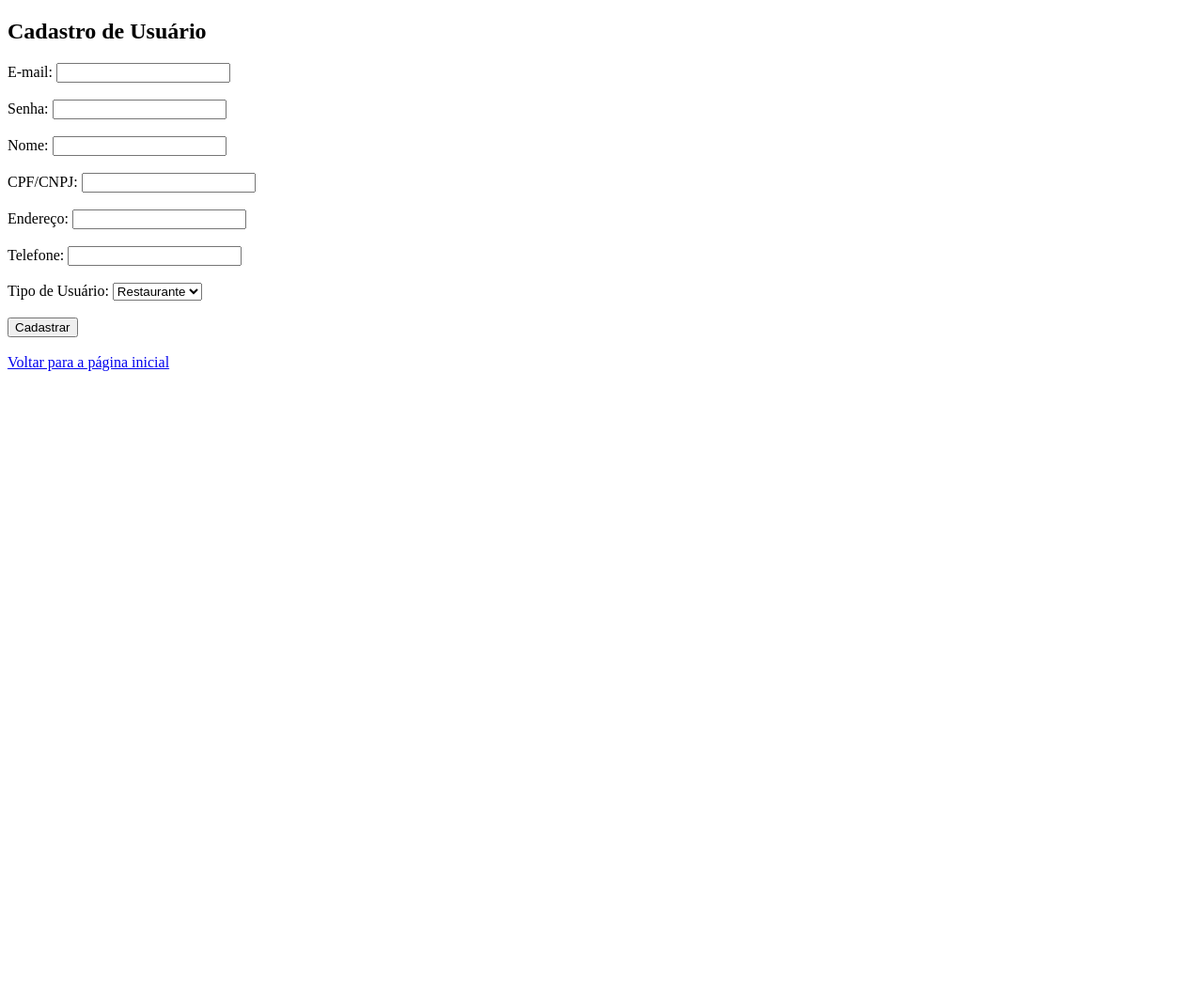
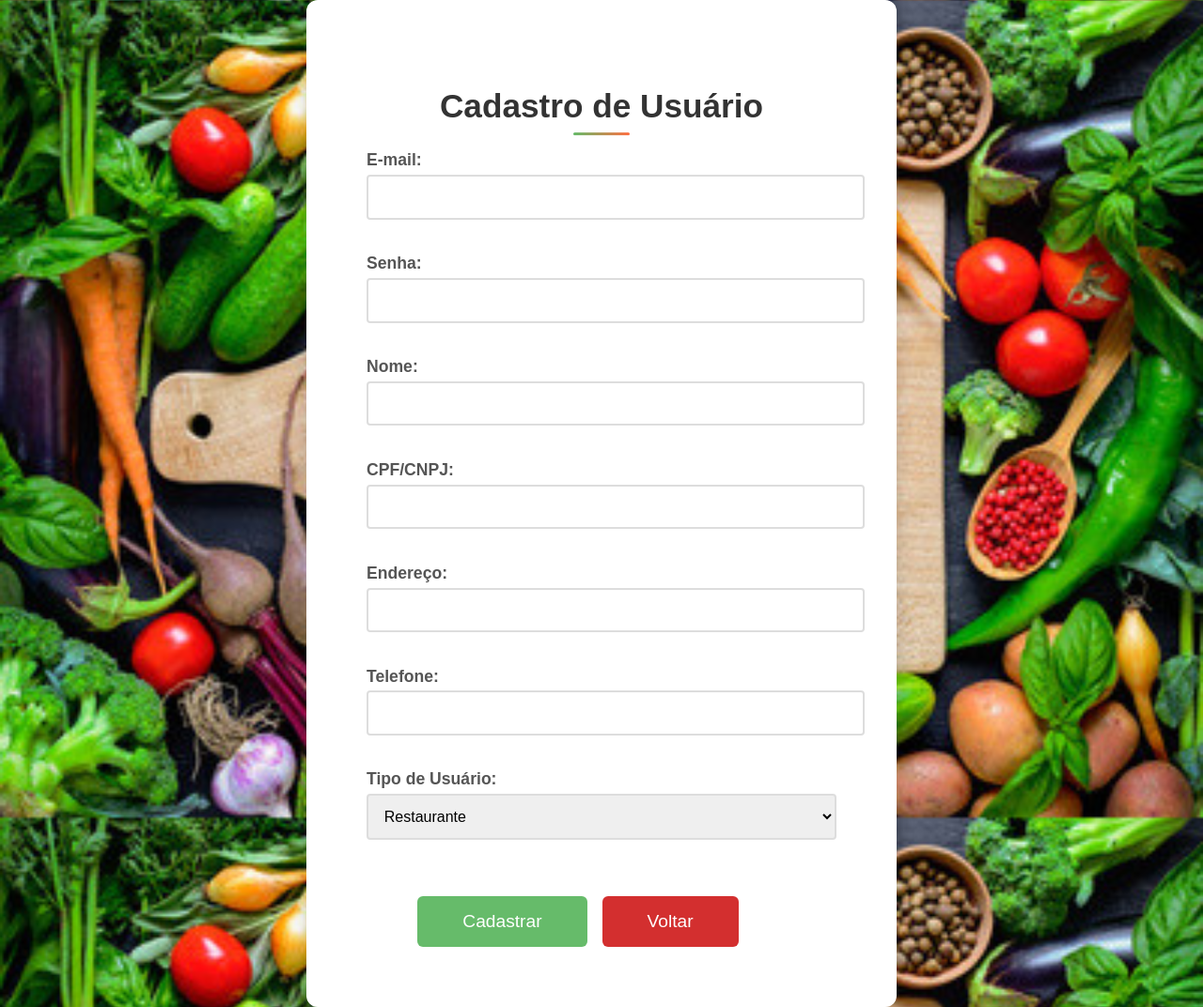
Before and after one commit to SenacProgSis/Projeto_Doa_Alimentos, a Flask app: page /cadastro in a window 1280 px wide. Shown: the whole page at 94% size. Before the commit the page ends 395 px from the top, so only its background shows below. Run offline with Flask 3, Linux system fonts and the light colour scheme; parts of the project's set-up code (start-up, migrations or seed data) failed here and were passed over; some libraries are stand-ins or nearby versions.

Commit message:
pág. de cadastro

```diff
--- /dev/null
+++ b/static/css/cadastro.css
@@ -0,0 +1,167 @@
+/* Estilo global */
+body {
+    font-family: 'Arial', sans-serif;
+    background: url('/static/images/fundo.jpg') no-repeat center center fixed;
+    background-size: cover;
+    color: #fff;
+    margin: 0;
+    padding: 0;
+    min-height: 100vh;
+    display: flex;
+    justify-content: center;
+    align-items: center;
+    box-sizing: border-box;
+}
+
+/* Container principal */
+div {
+    background-color: #ffffff;
+    color: #333;
+    border-radius: 12px;
+    box-shadow: 0 8px 20px rgba(0, 0, 0, 0.2);
+    padding: 4rem;
+    width: 90%;
+    max-width: 500px;
+    animation: fadeIn 1s ease-out;
+    position: relative;
+    overflow: hidden;
+    text-align: center;
+}
+
+h2 {
+    font-size: 2.2rem;
+    text-align: center;
+    margin-bottom: 1rem;
+    position: relative;
+}
+
+h2::after {
+    content: '';
+    display: block;
+    width: 60px;
+    height: 3px;
+    background: linear-gradient(to right, #66bb6a, #ff7043);
+    margin: 0.5rem auto 0;
+    border-radius: 5px;
+}
+
+/* Formulário */
+form {
+    display: flex;
+    flex-direction: column;
+    gap: 0.01rem;
+}
+
+label {
+    font-size: 1.1rem;
+    font-weight: bold;
+    margin-bottom: 0.3rem;
+    text-align: left;
+    color: #555;
+}
+
+input, select {
+    border: 2px solid #ddd;
+    border-radius: 4px;
+    padding: 0.8rem;
+    font-size: 1rem;
+    width: 100%;
+    transition: border-color 0.3s ease, box-shadow 0.3s ease;
+}
+
+input:focus, select:focus {
+    border-color: #66bb6a;
+    box-shadow: 0 0 10px rgba(102, 187, 106, 0.4);
+    outline: none;
+}
+
+
+.button-group {
+    display: flex;
+    justify-content: center;
+    gap: 1rem;
+    margin-top: 1.5rem;
+    background: none;
+    box-shadow: none;
+    border: none;
+    padding: 0;
+}
+
+button, a.voltar {
+    display: inline-block;
+    padding: 1rem 3rem;
+    font-size: 1.2rem;
+    border-radius: 6px;
+    text-align: center;
+    cursor: pointer;
+    text-decoration: none;
+    color: white;
+}
+
+/* Botão "Cadastrar" */
+button {
+    background: #66bb6a;
+    border: none;
+    transition: transform 0.2s ease, background 0.3s ease;
+}
+
+button:hover {
+    transform: translateY(-2px);
+    background: #57a05c;
+}
+
+button:active {
+    transform: translateY(0);
+    background: #4d8e53;
+}
+
+/* Botão "Voltar" */
+a.voltar {
+    background: #d32f2f;
+    transition: transform 0.2s ease, background 0.3s ease;
+}
+
+a.voltar:hover {
+    transform: translateY(-2px);
+    background: #e06037;
+}
+
+a.voltar:active {
+    transform: translateY(0);
+    background: #b71c1c;
+}
+
+/* Mensagens de erro ou sucesso */
+ul {
+    padding: 0;
+    list-style: none;
+    margin-bottom: 20px;
+}
+
+li {
+    padding: 10px;
+    border-radius: 6px;
+    font-size: 0.9rem;
+    margin-bottom: 10px;
+}
+
+li.success {
+    background: #66bb6a;
+    color: #fff;
+}
+
+li.error {
+    background: #f44336;
+    color: #fff;
+}
+
+@keyframes fadeIn {
+    from {
+        opacity: 0;
+        transform: scale(0.9);
+    }
+    to {
+        opacity: 1;
+        transform: scale(1);
+    }
+}
--- a/templates/cadastro.html
+++ b/templates/cadastro.html
@@ -3,8 +3,8 @@
 <head>
     <meta charset="UTF-8">
     <meta name="viewport" content="width=device-width, initial-scale=1.0">
+    <link rel="stylesheet" href="/static/css/cadastro.css">
     <title>Cadastro de Usuário</title>
-    <!-- Adicione aqui o link para o CSS se necessário -->
 </head>
 <body>
     <div>
@@ -47,11 +47,13 @@
                 <option value="ong">ONG</option>
             </select><br><br>
 
-            <button type="submit">Cadastrar</button>
+            <div class="button-group">
+                <button type="submit">Cadastrar</button>
+                <a href="/" class="voltar">Voltar</a>
+            </div>
+
         </form>
+    </div>
 
-        <br>
-        <a href="/">Voltar para a página inicial</a>
-    </div>
 </body>
 </html>
```
